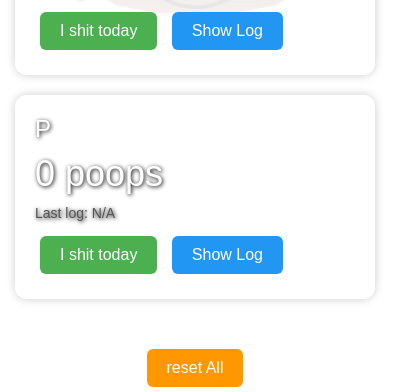
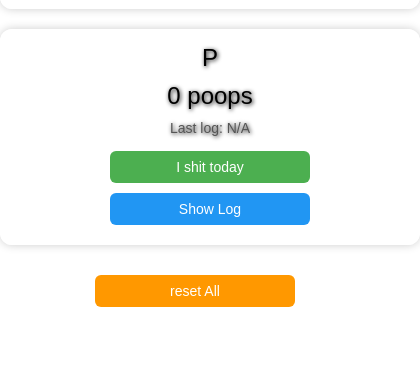
Before and after one commit to 0bama1/0bama1.github.io, a plain HTML site: page index.html in a window 390 px wide. Shown: the part 593-985 px from the top of the page, 420 px wide, since content can reach past the window. After the commit the page ends 905 px from the top, so only its background shows below. Drawn offline with Linux system fonts and the light colour scheme.

Commit message:
index.html

```diff
--- a/index.html
+++ b/index.html
@@ -2,6 +2,7 @@
 <html lang="en">
 <head>
   <meta charset="UTF-8" />
+  <meta name="viewport" content="width=device-width, initial-scale=1.0" />
   <title>Poop Tracker</title>
   <style>
     body {
@@ -12,52 +13,67 @@
       background-attachment: fixed;
       margin: 0;
       padding: 0;
-      font-family: sans-serif;
+      font-family: Arial, sans-serif;
       color: white;
       text-shadow: 1px 1px 4px black;
       display: flex;
       flex-direction: column;
       align-items: center;
+      text-align: center;
     }
-      font-family: Arial, sans-serif;
-      text-align: center;
-      padding: 40px;
-      background: url('https://images.unsplash.com/photo-1604574038632-c0f6c5f2d28f') no-repeat center center fixed;
-      background-size: cover;
-    }
+
     h1 {
-      margin-bottom: 40px;
+      margin: 40px 0 20px;
+      font-size: 36px;
       color: #fff;
       text-shadow: 1px 1px 3px #000;
     }
+
     #current-time {
-      font-size: 48px;
+      font-size: 32px;
       font-weight: bold;
       color: white;
       margin-bottom: 30px;
       text-shadow: 1px 1px 3px #000;
     }
+
+    #trackers {
+      display: flex;
+      flex-direction: column;
+      align-items: center;
+      gap: 20px;
+      width: 100%;
+      max-width: 500px;
+      padding: 0 10px;
+    }
+
     .tracker {
-      margin: 20px auto;
+      margin: 0 auto;
       padding: 20px;
       border-radius: 12px;
       background: rgba(255, 255, 255, 0.9);
       box-shadow: 0 0 10px rgba(0,0,0,0.2);
-      width: 320px;
+      width: 100%;
+      max-width: 400px;
+      color: black;
     }
+
     .name {
       font-size: 24px;
       margin-bottom: 10px;
     }
+
     .count {
-      font-size: 36px;
+      font-size: 32px;
       margin: 10px 0;
     }
+
     .timestamp {
       font-size: 14px;
       color: #555;
       margin-bottom: 10px;
     }
+
     .btn {
       font-size: 16px;
       padding: 10px 20px;
@@ -65,20 +81,26 @@
       cursor: pointer;
       border: none;
       border-radius: 6px;
+      width: 100%;
+      max-width: 200px;
     }
+
     .btn-log {
       background-color: #4caf50;
       color: white;
     }
+
     .btn-reset-all {
       background-color: #ff9800;
       color: white;
       margin-top: 30px;
     }
+
     .btn-toggle-log {
       background-color: #2196f3;
       color: white;
     }
+
     .log {
       display: none;
       text-align: left;
@@ -88,15 +110,40 @@
       overflow-y: auto;
       border-top: 1px solid #ccc;
       padding-top: 10px;
+      color: black;
     }
+
     .log-entry {
       margin-bottom: 4px;
+    }
+
+    @media (max-width: 600px) {
+      h1 {
+        font-size: 28px;
+      }
+
+      #current-time {
+        font-size: 24px;
+      }
+
+      .count {
+        font-size: 24px;
+      }
+
+      .btn {
+        font-size: 14px;
+        padding: 8px;
+      }
+
+      .tracker {
+        padding: 15px;
+      }
     }
   </style>
 </head>
 <body>
 
-<h1> monthly poop Tracker</h1>
+<h1>monthly poop Tracker</h1>
 <div id="current-time"></div>
 
 <div id="trackers">
@@ -128,9 +175,8 @@
   </div>
 </div>
 
-<button class="btn btn-reset-all" onclick="verifyReset()"> reset All</button>
+<button class="btn btn-reset-all" onclick="verifyReset()">reset All</button>
 
-<!-- Audio File for "arabic" Sound -->
 <audio id="arabic" src="arabic.mp3" preload="auto"></audio>
 
 <script>
@@ -145,7 +191,6 @@
   const times = {};
   const logs = {};
 
-  // Load saved data
   names.forEach(name => {
     const savedCount = localStorage.getItem(`count-${name}`);
     const savedTime = localStorage.getItem(`time-${name}`);
@@ -160,14 +205,13 @@
     renderLog(name);
   });
 
-  // Update main date and time every second
   function updateTime() {
     const now = new Date();
     const formattedTime = now.toLocaleString();
     document.getElementById("current-time").textContent = formattedTime;
   }
 
-  setInterval(updateTime, 1000);  // Update every second
+  setInterval(updateTime, 1000);
 
   function verifyPasscodeAndIncrement(name) {
     const input = prompt(`Enter passcode for ${name}:`);
@@ -193,7 +237,6 @@
     document.getElementById(`time-${name}`).textContent = "Last log: " + formattedTime;
     renderLog(name);
 
-    // Play "arabic" sound
     document.getElementById('arabic').play();
   }
 
```
